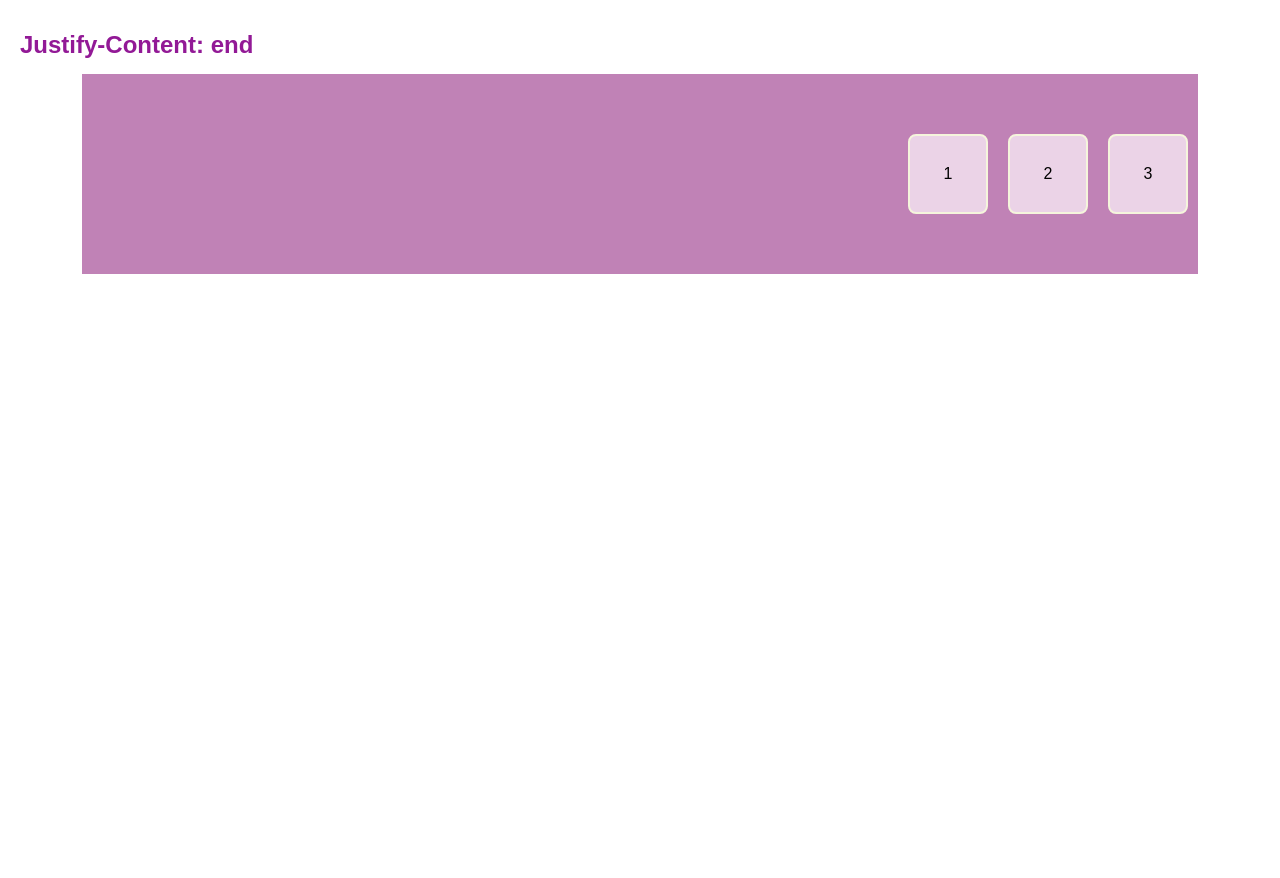
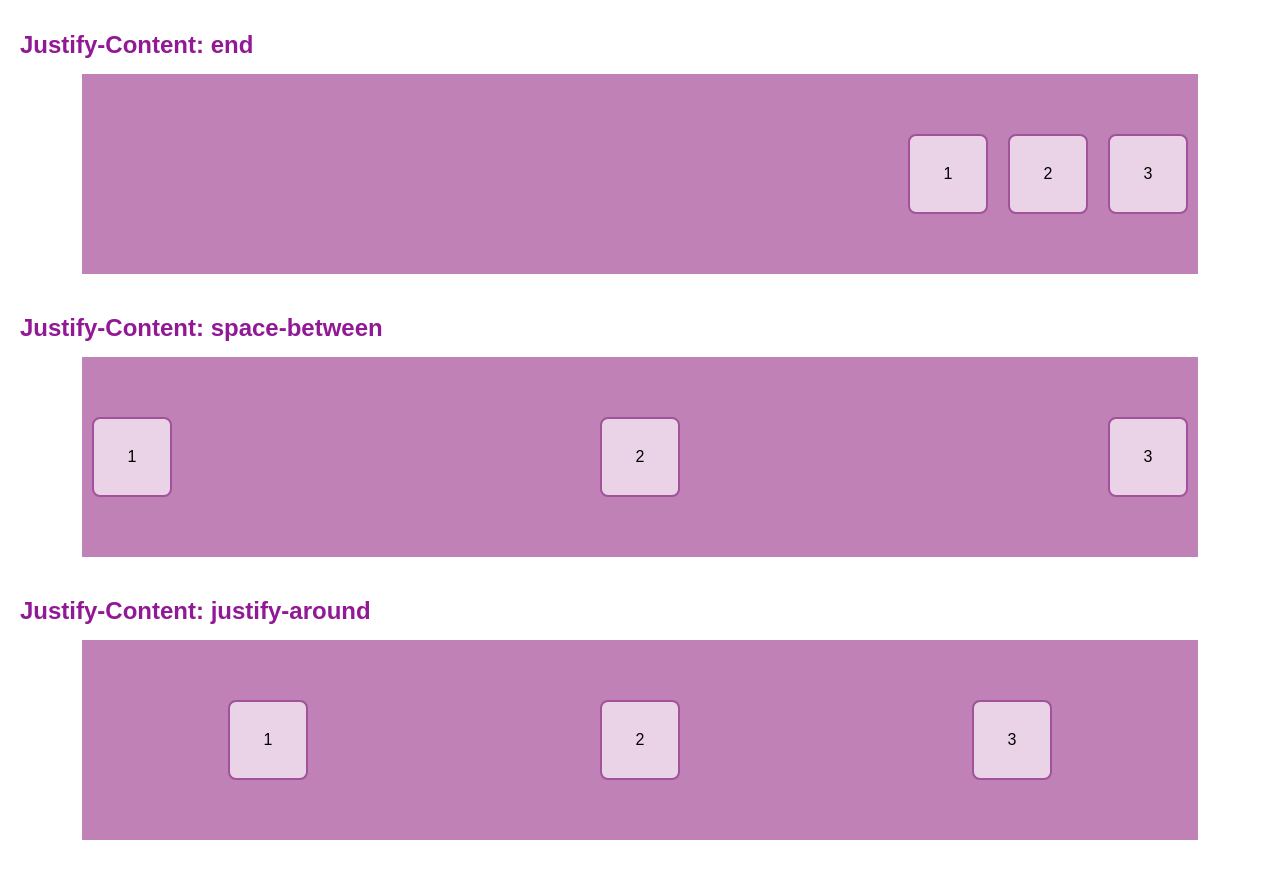
Before and after one commit to yas618/progresso-html-, a plain HTML site: page index.html in a window 1280 px wide. Shown: the part 600-1478 px from the top of the page. Before the commit the page ends 934 px from the top, so only its background shows below. Drawn offline with Linux system fonts and the light colour scheme; a web font is replaced by a local one.

Commit message:
Finaliza a aula 1

```diff
--- a/assets/styles/index.css
+++ b/assets/styles/index.css
@@ -40,7 +40,7 @@ h2 {
     width: 80px;
     height: 80px;
     background-color: rgb(235, 211, 231);
-    border: 2px solid beige;
+    border: 2px solid rgb(161, 82, 155);
     display: flex;
     align-items: center;
     justify-content: center;
@@ -55,3 +55,11 @@ h2 {
 .justify-end{
     justify-content: end;
 }
+
+.justify-between{
+    justify-content: space-between;
+}
+
+.justify-around{
+    justify-content: space-around;
+}
--- a/index.html
+++ b/index.html
@@ -39,5 +39,26 @@
             <div class="flex-item">3</div>
         </div>
     </section>
+
+
+    <section>
+        <h2>Justify-Content: space-between</h2>
+
+        <div class="flex-container justify-between">
+            <div class="flex-item">1</div>
+            <div class="flex-item">2</div>
+            <div class="flex-item">3</div>
+        </div>
+    </section>
+
+    <section>
+        <h2>Justify-Content: justify-around</h2>
+
+        <div class="flex-container justify-around">
+            <div class="flex-item">1</div>
+            <div class="flex-item">2</div>
+            <div class="flex-item">3</div>
+        </div>
+    </section>
     </body>
     </html>
```
